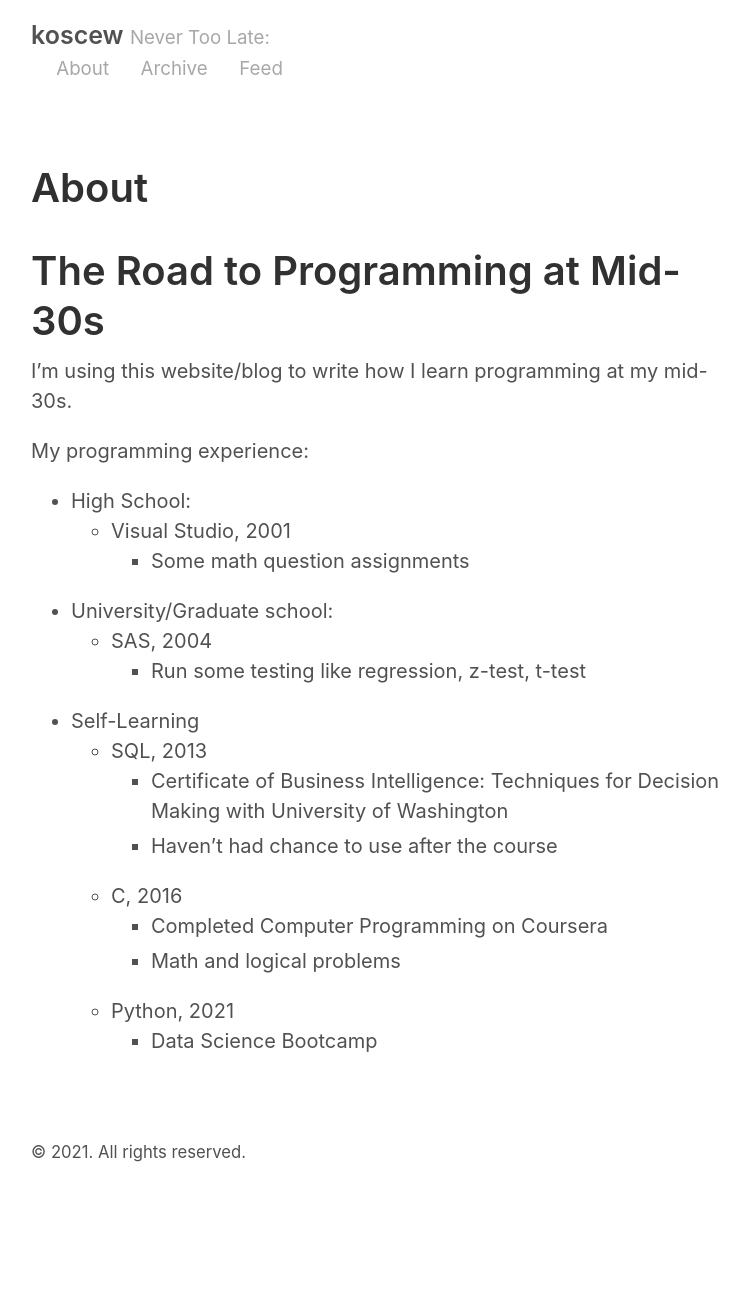
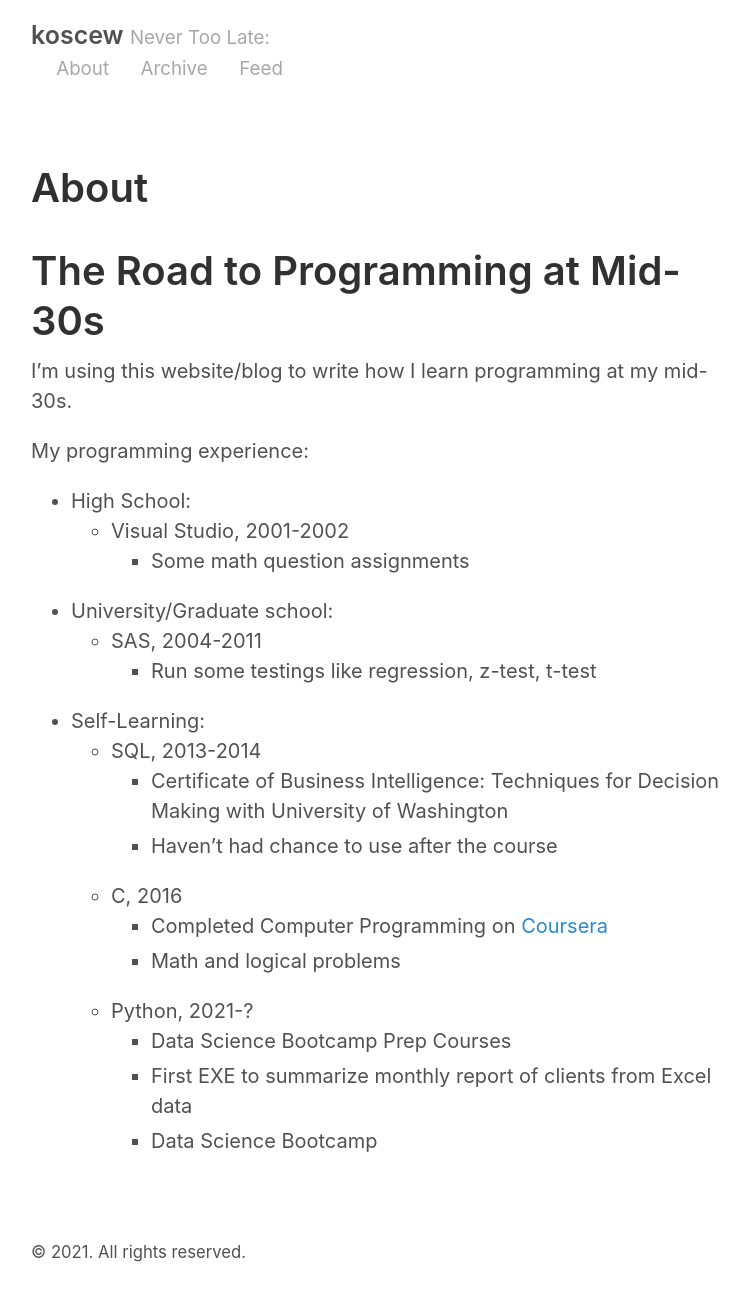
Before and after one commit to koscew/koscew.github.io, a Jekyll site: the page built from about.md, in a window 1280 px wide. Shown: the whole page, without its empty margins (259-1008 px from the left). Built offline with Jekyll 4.4.1, drawn with Linux system fonts in a browser that asks for light colours; before the commit the page ends 1206 px from its top, so only the background shows below that.

Commit message:
update about

```diff
--- a/about.md
+++ b/about.md
@@ -9,17 +9,22 @@ I'm using this website/blog to write how I learn programming at my mid-30s.
 
 My programming experience:
 * High School:
-    * Visual Studio, 2001
+    * Visual Studio, 2001-2002
         * Some math question assignments
 * University/Graduate school:
-    * SAS, 2004
-        * Run some testing like regression, z-test, t-test
-* Self-Learning
-    * SQL, 2013
+    * SAS, 2004-2011
+        * Run some testings like regression, z-test, t-test
+* Self-Learning:
+    * SQL, 2013-2014
         * Certificate of Business Intelligence: Techniques for Decision Making with University of Washington
         * Haven't had chance to use after the course
     * C, 2016
-        * Completed Computer Programming on Coursera
+        * Completed Computer Programming on [Coursera]
         * Math and logical problems
-    * Python, 2021
+    * Python, 2021-?
+        * Data Science Bootcamp Prep Courses
+        * First EXE to summarize monthly report of clients from Excel data
         * Data Science Bootcamp
+
+
+[Coursera]: https://www.coursera.org/
```
